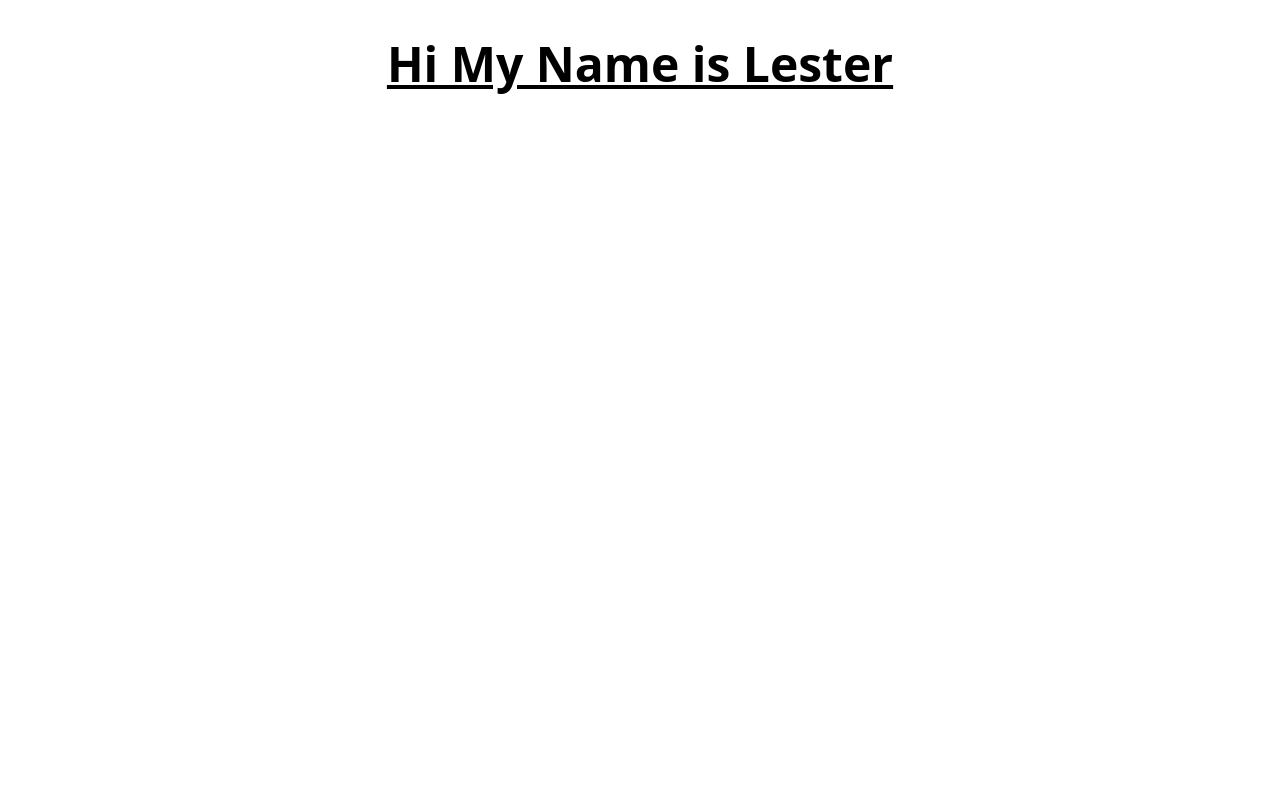
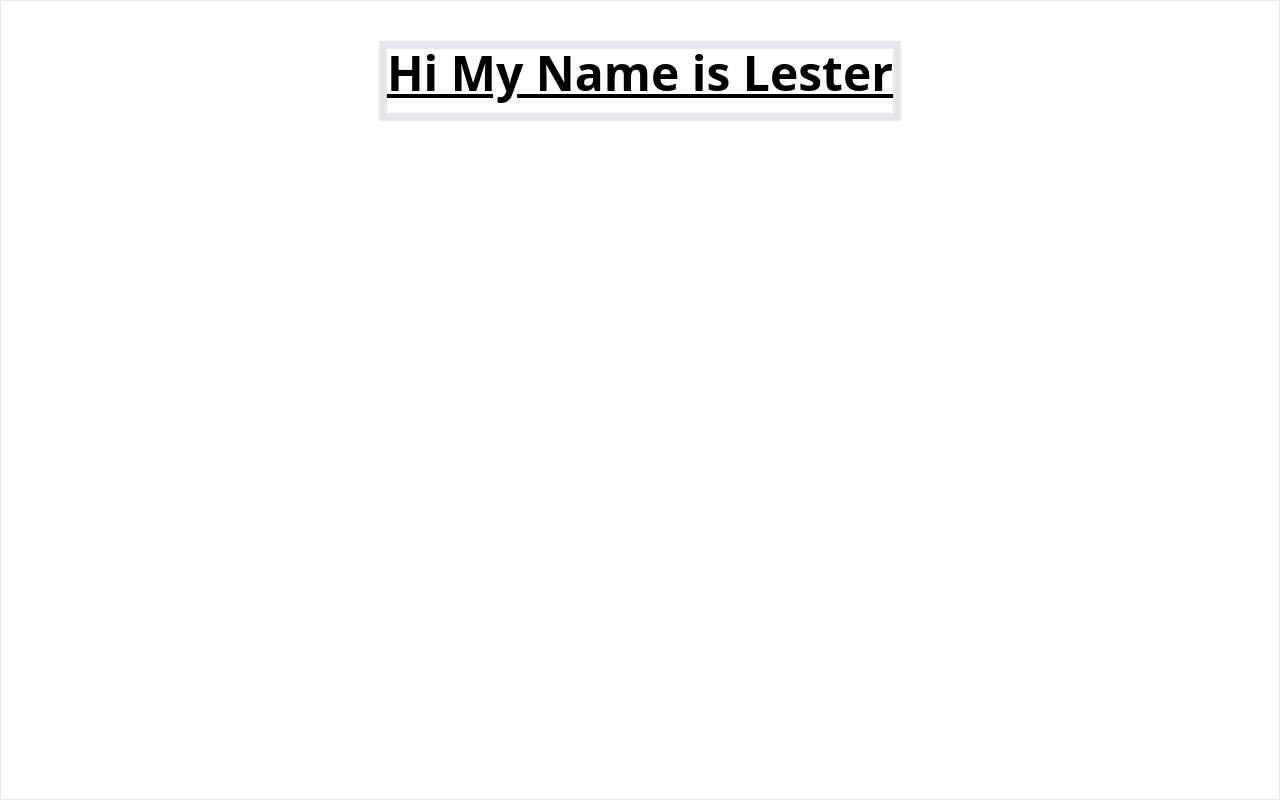
Before and after one commit to lhes23/my-portfolio, a React (Create React App) app: page / in a window 1280 px wide. Built offline with nearby package versions, Linux system fonts and the light colour scheme.

Commit message:
try tailwind

```diff
--- a/src/App.js
+++ b/src/App.js
@@ -5,29 +5,34 @@ import { motion } from "framer-motion";
 const containerVariants = {
   initial: {
     opacity: 0,
-    y: "-100vh",
+    x: "-100vw",
   },
   animate: {
     opacity: 1,
-    y: 0,
+    x: 0,
     transition: {
       delay: 0.5,
       duration: 1,
     },
   },
+  hover: {
+    scale: 1.1,
+    origin: 0,
+  },
 };
 
 function App() {
   return (
-    <motion.div
-      className="App"
-      variants={containerVariants}
-      initial="initial"
-      animate="animate"
-    >
-      <h1 className="text-5xl font-bold underline m-10 justify-center">
+    <motion.div className="flex justify-center align-middle border h-screen">
+      <motion.h1
+        className="text-5xl font-bold underline m-10 align-middle border-8 h-20"
+        variants={containerVariants}
+        initial="initial"
+        animate="animate"
+        whileHover="hover"
+      >
         Hi My Name is Lester
-      </h1>
+      </motion.h1>
     </motion.div>
   );
 }
```
